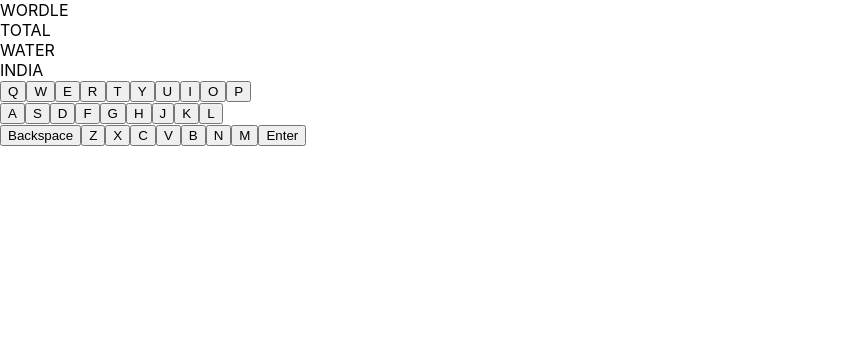
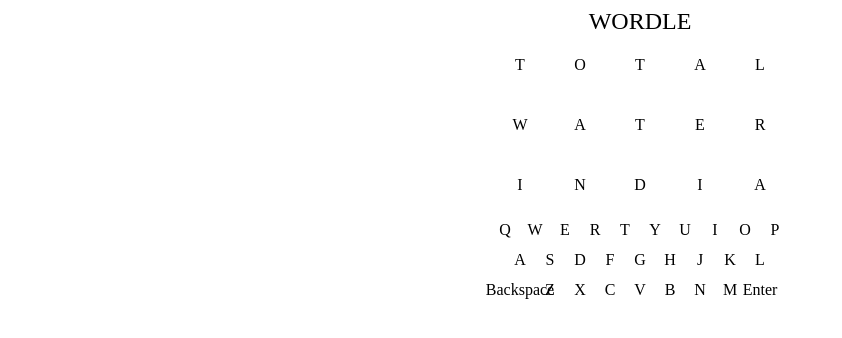
Before and after one commit to sivakar12/wordle-clone, a React (Create React App) app: page / in a window 1280 px wide. Shown: the top 338 px of the page, without its empty margins (0-842 px from the left). Built offline with nearby package versions, Linux system fonts and the light colour scheme.

Commit message:
Add custom CSS and do some alignment

```diff
--- a/src/App.css
+++ b/src/App.css
@@ -1,38 +1,55 @@
-.App {
-  text-align: center;
-}
-
-.App-logo {
-  height: 40vmin;
-  pointer-events: none;
-}
-
-@media (prefers-reduced-motion: no-preference) {
-  .App-logo {
-    animation: App-logo-spin infinite 20s linear;
-  }
-}
-
-.App-header {
-  background-color: #282c34;
-  min-height: 100vh;
+.main-layout {
   display: flex;
   flex-direction: column;
   align-items: center;
-  justify-content: center;
-  font-size: calc(10px + 2vmin);
-  color: white;
+  align-content: center;
+  max-width: 500px;
+  margin: auto;
 }
 
-.App-link {
-  color: #61dafb;
+.title {
+  font-size: 1.5em;
 }
 
-@keyframes App-logo-spin {
-  from {
-    transform: rotate(0deg);
-  }
-  to {
-    transform: rotate(360deg);
-  }
+.letter-grid {
+  display: flex;
+  width: 100%;
+  flex-direction: column;
+  align-items: center;
 }
+
+.letter-grid-row {
+  display: flex;
+  flex-direction: row;
+  align-content: space-between;
+  align-items: center;
+}
+
+.letter-grid-item {
+  display: flex;
+  align-items: center;
+  justify-content: center;
+  vertical-align: center;
+  text-align: center;
+  display: flex;
+  height: 60px;
+  width: 60px;
+}
+
+.keyboard {
+  display: flex;
+  flex-direction: column;
+  align-items: center;
+  align-content: center;
+}
+.keyboard-row {
+  display: flex;
+  flex-direction: row;
+}
+.keyboard-button {
+  display: flex;
+  align-items: center;
+  justify-content: center;
+  height: 30px;
+  width: 30px;
+}
--- a/src/App.tsx
+++ b/src/App.tsx
@@ -1,6 +1,6 @@
 import React from 'react';
 import Keyboard from './Keyboard';
-
+import './App.css'
 type LetterStatus =
   'guessedWrongPosition' | 'guessedRightPosition' | 'guessedWrong' | 'notGuessed';
 
@@ -35,14 +35,14 @@
 
 function displayWord(word: string, letterStatus: LetterStatusMap) {
   return (
-    <div>
+    <div className='letter-grid-row'>
       {
         word.split('').map(letter => {
           const color = colorForLetter(letterStatus[letter]);
           return (
-            <span style={{color: color}}>
+            <div className='letter-grid-item' style={{color: color}}>
               {letter}
-            </span>
+            </div>
           );
         })
       }
@@ -57,16 +57,16 @@
   const [attempts, setAttempts] = React.useState<Attempts>(['TOTAL', 'WATER', 'INDIA']);
 
   return (
-    <div>
-      <div>WORDLE</div>
-      <div>
+    <div className='main-layout'>
+      <div className='title'>WORDLE</div>
+      <div className='letter-grid'>
         {attempts.map(attempt => displayWord(attempt, initialLetterStatus))}
         {displayWord(currentEntry, initialLetterStatus)}
       </div>
       <Keyboard
         onLetterInput={letter => {setCurrentEntry(currentEntry + letter);}}
         onBackspace={() => {setCurrentEntry(currentEntry.slice(0, -1));}}
-        onEnter={() => {attempts.push(currentEntry); setCurrentEntry('');}}
+        onEnter={() => {setAttempts([...attempts, currentEntry]); setCurrentEntry('');}}
       />
     </div>
   );
--- a/src/Keyboard.tsx
+++ b/src/Keyboard.tsx
@@ -27,13 +27,13 @@
             {rows.map((row, rowIndex) => (
                 <div className="keyboard-row" key={rowIndex}>
                     {row.map((text, letterIndex) => (
-                        <button
+                        <div
                             className="keyboard-button"
                             key={letterIndex}
                             onClick={() => handleButton(text)}
                         >
                             {text}
-                        </button>
+                        </div>
                     ))}
                 </div>
             ))}
--- a/src/index.css
+++ /dev/null
@@ -1,13 +0,0 @@
-body {
-  margin: 0;
-  font-family: -apple-system, BlinkMacSystemFont, 'Segoe UI', 'Roboto', 'Oxygen',
-    'Ubuntu', 'Cantarell', 'Fira Sans', 'Droid Sans', 'Helvetica Neue',
-    sans-serif;
-  -webkit-font-smoothing: antialiased;
-  -moz-osx-font-smoothing: grayscale;
-}
-
-code {
-  font-family: source-code-pro, Menlo, Monaco, Consolas, 'Courier New',
-    monospace;
-}
--- a/src/index.tsx
+++ b/src/index.tsx
@@ -1,6 +1,5 @@
 import React from 'react';
 import ReactDOM from 'react-dom';
-import './index.css';
 import App from './App';
 import reportWebVitals from './reportWebVitals';
 
```
Also changed, not shown: src/logo.svg (deleted), 1 other file (tests, documents, lock files or other folders).
